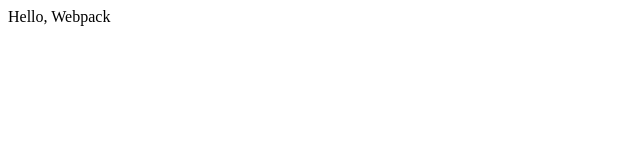
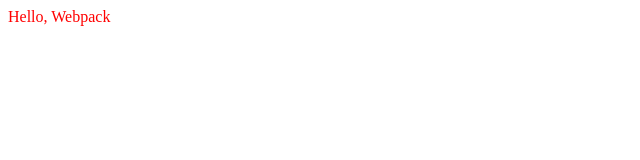
Before and after one commit to Jay-flow/flow-react-ui, a React app: page / in a window 1280 px wide. Shown: the top 160 px of the page, without its empty margins (0-640 px from the left). Built offline with nearby package versions, Linux system fonts and the light colour scheme.

Commit message:
[Feature] Setup SCSS for webpack

```diff
--- a/package.json
+++ b/package.json
@@ -49,6 +49,8 @@
     "html-webpack-plugin": "^5.0.0-beta.6",
     "prettier": "2.2.1",
     "react-refresh": "^0.9.0",
+    "sass": "^1.32.6",
+    "sass-loader": "^10.1.1",
     "ts-loader": "^8.0.14",
     "typescript": "^4.1.3",
     "webpack": "^5.19.0",
--- a/src/App.tsx
+++ b/src/App.tsx
@@ -1,3 +1,5 @@
+import "./styles/main.scss"
+
 const App = (): JSX.Element => {
     return <div>Hello, Webpack</div>
 }
--- /dev/null
+++ b/src/styles/main.scss
@@ -0,0 +1,5 @@
+$body-color: red;
+
+body {
+    color: $body-color;
+}
--- a/webpack.config.js
+++ b/webpack.config.js
@@ -29,6 +29,10 @@
                         },
                     },
                 ],
+            },
+            {
+                test: /\.s[ac]ss$/i,
+                use: ["style-loader", "css-loader", "sass-loader"],
             },
             {
                 test: /\.html$/,
```
Also changed, not shown: 3 other files (tests, documents, lock files or other folders).
